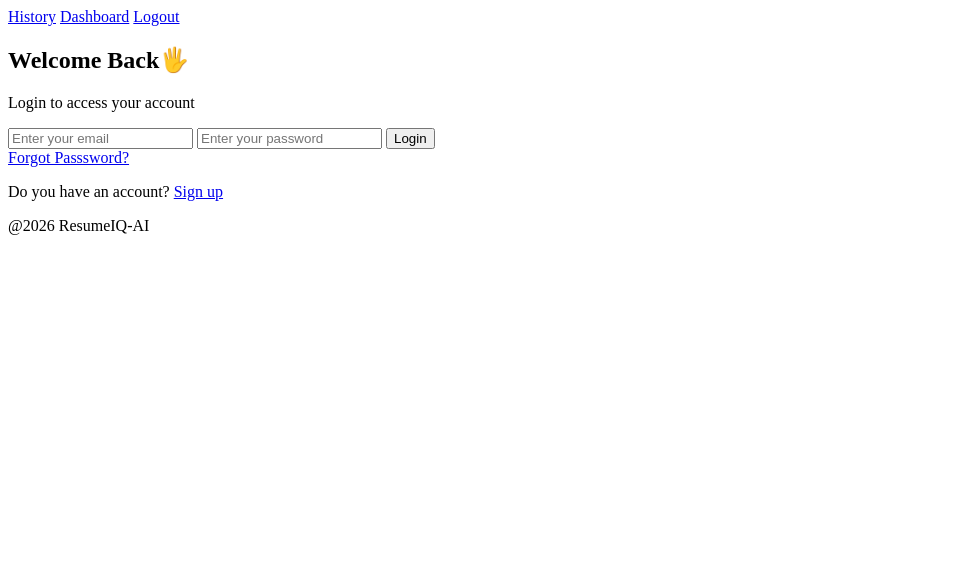
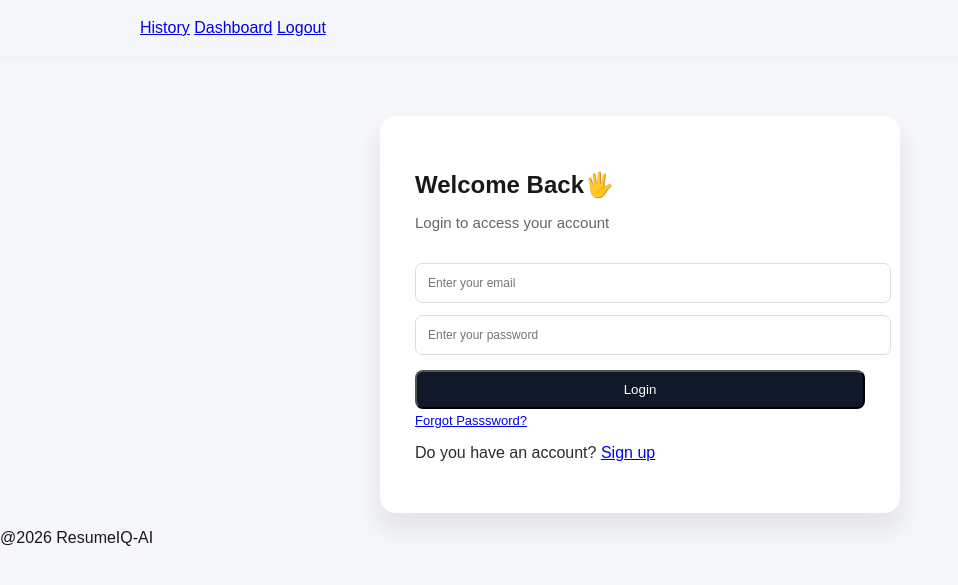
Before and after one commit to aryalodhari/ResumeIQ-AI, a Flask app: page /login in a window 1280 px wide. Shown: the top 585 px of the page, without its empty margins (0-958 px from the left). Run offline with Flask 3, Linux system fonts and the light colour scheme; some libraries are stand-ins or nearby versions.

Commit message:
Added style

```diff
--- /dev/null
+++ b/static/style.css
@@ -0,0 +1,72 @@
+body{
+    margin: 0;
+    font-family: Arial, Helvetica, sans-serif;
+    background: #f5f7fb;
+    color: #191818;
+}
+.auth-container{
+    display: flex;
+    justify-content: center;
+    align-items: center;
+    margin-top: 60px;
+}
+.auth-card{
+    width: 450px;
+    background: white;
+    padding: 35px;
+    border-radius: 16px;
+    box-shadow: 0 15px 25px 5px rgb(0, 0, 0,0.07);
+}
+.auth-card h2{
+    margin-bottom: 5px;
+}
+.sub-text{
+    color: #666;
+    font-size: 15px;
+    margin-bottom: 20px;
+}
+.auth-card input{
+    width: 100%;
+    padding: 12px;
+    margin-top: 12px;
+    border-radius: 7px;
+    border: 1px solid #ddd;
+    font-size: 12px;
+    transition: 0.3s;
+}
+.auth-card input:focus{
+    border-color: #2563eb;
+    outline: none;
+}
+.auth-card button{
+    width: 100%;
+    margin-top: 15px;
+    padding: 10px;
+    background: #111827;
+    color: white;
+    border-radius: 8px;
+    font-weight: 500;
+}
+.auth-card button:hover{
+    background: #2563eb;
+}
+.auth-links{
+    font-size: 13px;
+    color: #2563eb;
+    margin-top: 4px;
+    text-decoration: none;
+}
+.switch-auth{
+    color: #2a2b2b;
+    text-decoration: none;
+}
+.container{
+    width: 85%;
+    max-width: 1000px;
+    margin: auto;
+}
+header{
+    color: white;
+    padding: 19px 0;
+    box-shadow: 0 2px 10px rgb(0, 0, 0,0.04);
+}
--- a/templates/base.html
+++ b/templates/base.html
@@ -4,7 +4,7 @@
     <meta charset="UTF-8">
     <meta name="viewport" content="width=device-width, initial-scale=1.0">
     <title>ResumeIQ AI</title>
-    <link rel="stylesheet" href="style.css">
+    <link rel="stylesheet" href="{{ url_for('static', filename='style.css') }}">
 </head>
 <body>
     <header>
```
Also changed, not shown: templates/style.css (deleted).
